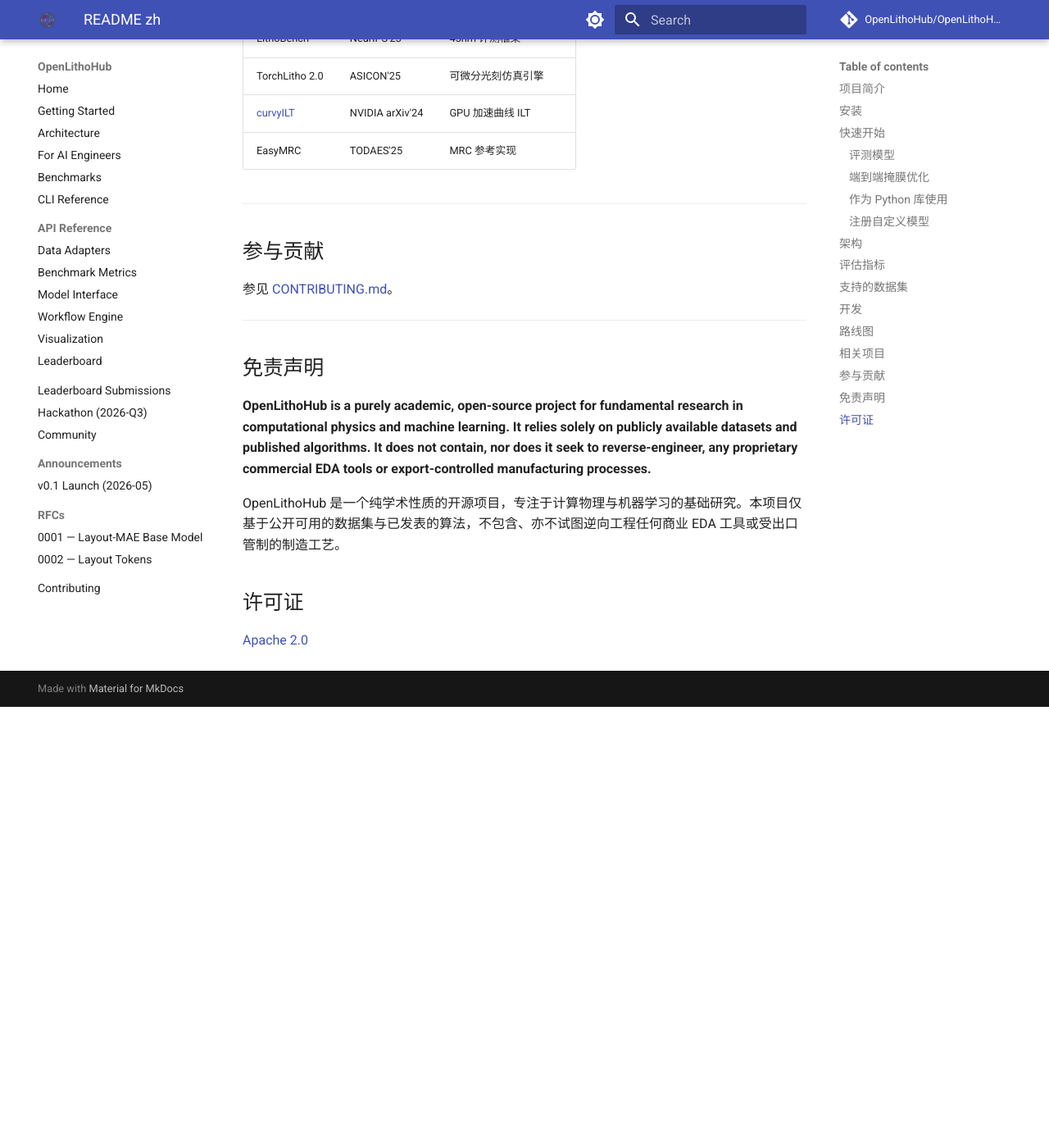
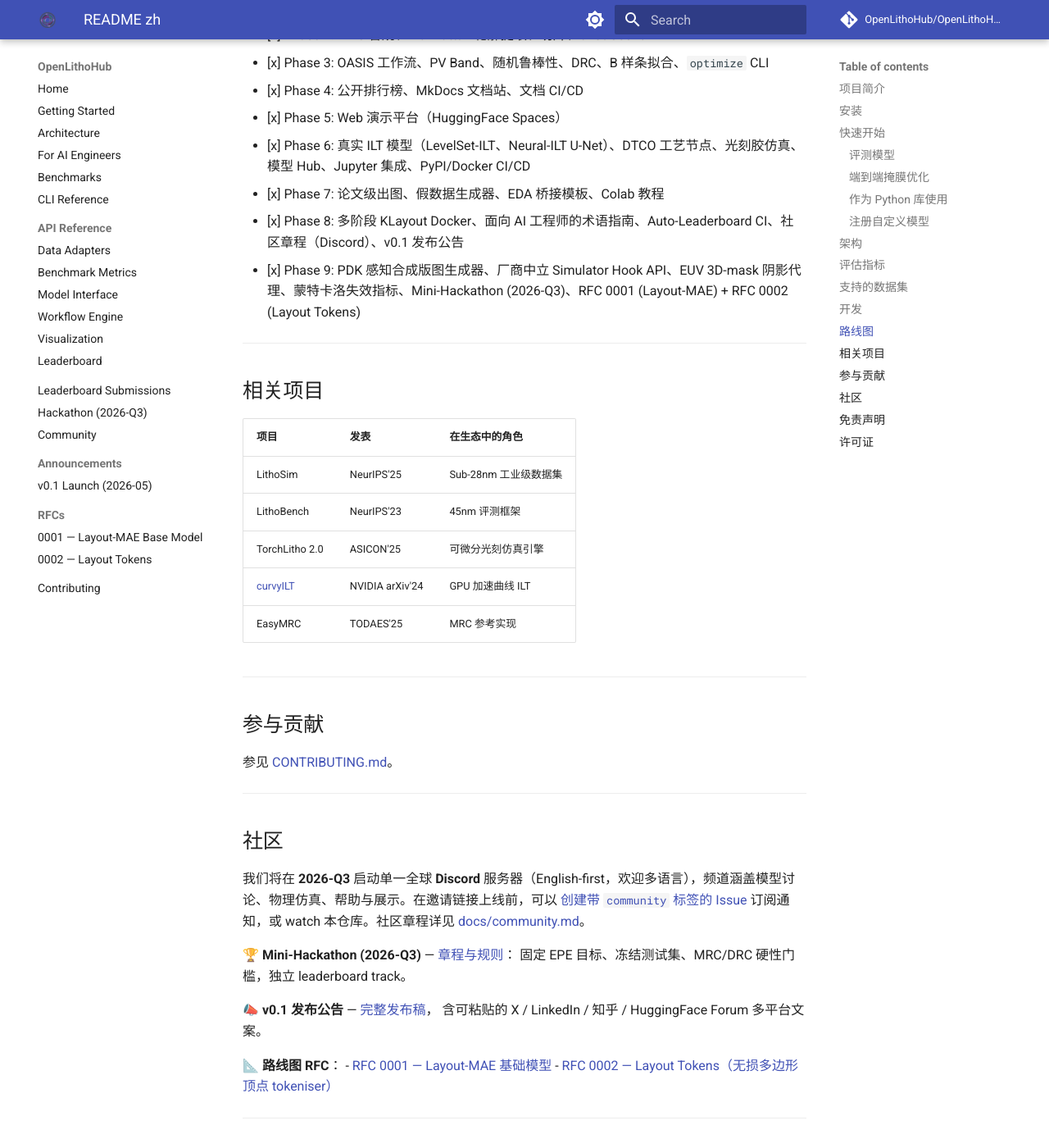
Before and after one commit to OpenLithoHub/OpenLithoHub, an MkDocs documentation site: the page built from docs/README_zh.md, in a window 1280 px wide and 1400 px high, scrolled down 5798 px. Shown: the whole window at 82% size. Built offline with MkDocs 1.6.1 and Material for MkDocs 9.7.7, drawn with Linux system fonts in a browser that asks for light colours; comment, search, counter and statistics services are not loaded; before the commit the page ends 6660 px from its top, so only the background shows below that; some of the changed text lies outside the part shown.

Commit message:
docs: sync MD docs for recent commits (P3-7..P4 #13, RFCs)
- CHANGELOG: backfill Unreleased entries for P3-7..P3-9, P4 #10..#13, RFC 0001/0002
- README: drop reference to non-existent CODE_OF_CONDUCT.md
- docs/README_zh.md: align with English README (synth, simulator hooks, EUV 3D,
  hackathon, Discord community, RFCs); update architecture and roadmap
- docs/community.md: drop reference to non-existent CODE_OF_CONDUCT.md

```diff
--- a/docs/README_zh.md
+++ b/docs/README_zh.md
@@ -20,13 +20,15 @@
 
 - **统一数据接入** — 通过单一接口加载 LithoBench、LithoSim、GAN-OPC、ICCAD'16 hotspot 等光刻数据集
 - **零设置假数据** — `generate_dummy_layout` 在纯 NumPy/PyTorch 下生成确定性的、满足基本 DRC 的版图，可直接用于 CI 与 Colab
-- **标准化评估指标** — EPE、PV Band、Shot Count、EUV 随机鲁棒性、Hotspot 检测 (recall / precision / F1)
+- **PDK 感知合成版图生成器** — `openlithohub.synth` 在 FreePDK45 / ASAP7 上生成 SRAM、接触阵列与随机金属布线，按构造满足 MRC，含 `openlithohub synth` CLI 与 RFC 0001/0002 占位的扩散模型生成路径
+- **标准化评估指标** — EPE、PV Band、Shot Count、EUV 随机鲁棒性、EUV 3D-mask 阴影代理、Hotspot 检测 (recall / precision / F1)
 - **制造合规检查** — MRC/DRC 规则检查作为一票否决指标
 - **OASIS 工作流** — 从 Tensor 到 fab-ready 掩膜的端到端管线（Manhattan & Curvilinear）
 - **EDA 桥接模板** — 导出 OASIS 时一并生成最小化的 Calibre nmDRC / IC Validator 规则脚本
+- **厂商中立的 Simulator Hook API** — `BaseSimulator` ABC，内置 Hopkins 参考实现，Calibre nmOPC / Tachyon 提供配置校验占位
 - **论文级出图** — `openlithohub.vis` 提供 IEEE / SPIE 期刊规范的轮廓叠加图，矢量 PDF 导出
 - **模型无关评测** — 任何 OPC/ILT 模型只需实现最小接口即可接入评测
-- **公开排行榜** — 跨模型、数据集、工艺节点追踪 SOTA 结果
+- **公开排行榜** — 跨模型、数据集、工艺节点追踪 SOTA 结果，支持 `track` 字段区分 Hackathon 与常规提交
 
 **OpenLithoHub 架构总览：**
 
@@ -155,13 +157,15 @@
 | 层 | 模块 | 说明 |
 |----|------|------|
 | **数据层** | `openlithohub.data` | 统一适配 LithoBench (.npy)、LithoSim (HuggingFace)、GAN-OPC (paired PNG)、ICCAD'16 hotspot (klayout 读 OASIS)、确定性假数据生成 |
-| **评测层** | `openlithohub.benchmark` | EPE、PV Band、Shot Count、随机鲁棒性、Hotspot 检测、MRC/DRC 合规检查 |
+| **合成层** | `openlithohub.synth` | PDK 感知规则生成器（FreePDK45 / ASAP7）+ 扩散模型生成路径占位 |
+| **评测层** | `openlithohub.benchmark` | EPE、PV Band、Shot Count、随机鲁棒性、EUV 3D-mask 阴影代理、Monte Carlo 失效、Hotspot 检测、MRC/DRC 合规检查 |
 | **模型层** | `openlithohub.models` | 抽象 `LithographyModel` 接口 + 装饰器注册机制 + 模型 Hub |
+| **仿真器层** | `openlithohub.simulators` | 厂商中立 `BaseSimulator` ABC，内置 Hopkins 适配器，Calibre / Tachyon 占位适配器 |
 | **工作流层** | `openlithohub.workflow` | 版图解析、切片、轮廓提取、OASIS 导出、EDA 桥接模板 |
 | **可视化层** | `openlithohub.vis` | 论文级 IEEE/SPIE 出图（轮廓叠加、PV Band 包络） |
 | **Jupyter** | `openlithohub.jupyter` | IPython 显示助手与 `%load_ext` 魔法命令 |
 | **前向模型** | `openlithohub._utils` | 可微分 Hopkins SOCS 成像、光刻胶仿真、形态学算子 |
-| **CLI** | `openlithohub.cli` | `eval`、`optimize`、`leaderboard` 命令组（基于 Typer） |
+| **CLI** | `openlithohub.cli` | `eval`、`optimize`、`leaderboard`、`synth`、`simulate` 命令组（基于 Typer） |
 
 ---
 
@@ -173,6 +177,8 @@
 | **PV Band** | 工艺变化带 — 不同剂量/焦距下光刻胶轮廓的变化幅度 | 通用标准 |
 | **Shot Count** | 掩膜写入时间代理指标（MBMW/VSB） | 工业标准 |
 | **随机鲁棒性** | 蒙特卡洛光子噪声仿真，量化桥接/断线概率 | EUV 专用 |
+| **EUV 3D-mask 阴影代理** | 各向异性卷积近似 EUV 反射式掩膜 3D 误差，绕开完整 Maxwell 求解 | EUV 专用 |
+| **Monte Carlo 失效率** | 调用任意已注册仿真器后端，用蒙特卡洛抽样估算 bridge/break 概率 | EUV 专用 |
 | **MRC** | 最小线宽/间距规则检查（一票否决） | EasyMRC |
 | **曲线 MRC** | 最小曲率半径 + 最小特征面积，针对 ILT 后曲线掩膜的 MBMW 可写性 | EUV 专用 |
 | **DRC** | 设计规则检查：面积、缺口、线宽、间距 | OpenDRC |
@@ -217,6 +223,8 @@
 - [x] Phase 5: Web 演示平台（HuggingFace Spaces）
 - [x] Phase 6: 真实 ILT 模型（LevelSet-ILT、Neural-ILT U-Net）、DTCO 工艺节点、光刻胶仿真、模型 Hub、Jupyter 集成、PyPI/Docker CI/CD
 - [x] Phase 7: 论文级出图、假数据生成器、EDA 桥接模板、Colab 教程
+- [x] Phase 8: 多阶段 KLayout Docker、面向 AI 工程师的术语指南、Auto-Leaderboard CI、社区章程（Discord）、v0.1 发布公告
+- [x] Phase 9: PDK 感知合成版图生成器、厂商中立 Simulator Hook API、EUV 3D-mask 阴影代理、蒙特卡洛失效指标、Mini-Hackathon (2026-Q3)、RFC 0001 (Layout-MAE) + RFC 0002 (Layout Tokens)
 
 ---
 
@@ -238,6 +246,27 @@
 
 ---
 
+## 社区
+
+我们将在 **2026-Q3** 启动单一全球 **Discord** 服务器（English-first，欢迎多语言），频道涵盖模型讨论、物理仿真、帮助与展示。在邀请链接上线前，可以
+[创建带 `community` 标签的 Issue](https://github.com/OpenLithoHub/OpenLithoHub/issues/new?labels=community&title=Community+launch+notification)
+订阅通知，或 watch 本仓库。社区章程详见
+[docs/community.md](https://github.com/OpenLithoHub/OpenLithoHub/blob/main/docs/community.md)。
+
+🏆 **Mini-Hackathon (2026-Q3)** —
+[章程与规则](https://github.com/OpenLithoHub/OpenLithoHub/blob/main/docs/hackathon.md)：
+固定 EPE 目标、冻结测试集、MRC/DRC 硬性门槛，独立 leaderboard track。
+
+📣 **v0.1 发布公告** —
+[完整发布稿](https://github.com/OpenLithoHub/OpenLithoHub/blob/main/docs/announcements/2026-05-launch.md)，
+含可粘贴的 X / LinkedIn / 知乎 / HuggingFace Forum 多平台文案。
+
+📐 **路线图 RFC**：
+- [RFC 0001 — Layout-MAE 基础模型](https://github.com/OpenLithoHub/OpenLithoHub/blob/main/docs/rfcs/0001-base-model.md)
+- [RFC 0002 — Layout Tokens（无损多边形顶点 tokeniser）](https://github.com/OpenLithoHub/OpenLithoHub/blob/main/docs/rfcs/0002-layout-tokens.md)
+
+---
+
 ## 免责声明
 
 **OpenLithoHub is a purely academic, open-source project for fundamental research in computational physics and machine learning. It relies solely on publicly available datasets and published algorithms. It does not contain, nor does it seek to reverse-engineer, any proprietary commercial EDA tools or export-controlled manufacturing processes.**
```
Also changed, not shown: CHANGELOG.md (+11 -0 lines), README.md (+1 -2 lines), docs/community.md (+4 -6 lines).
